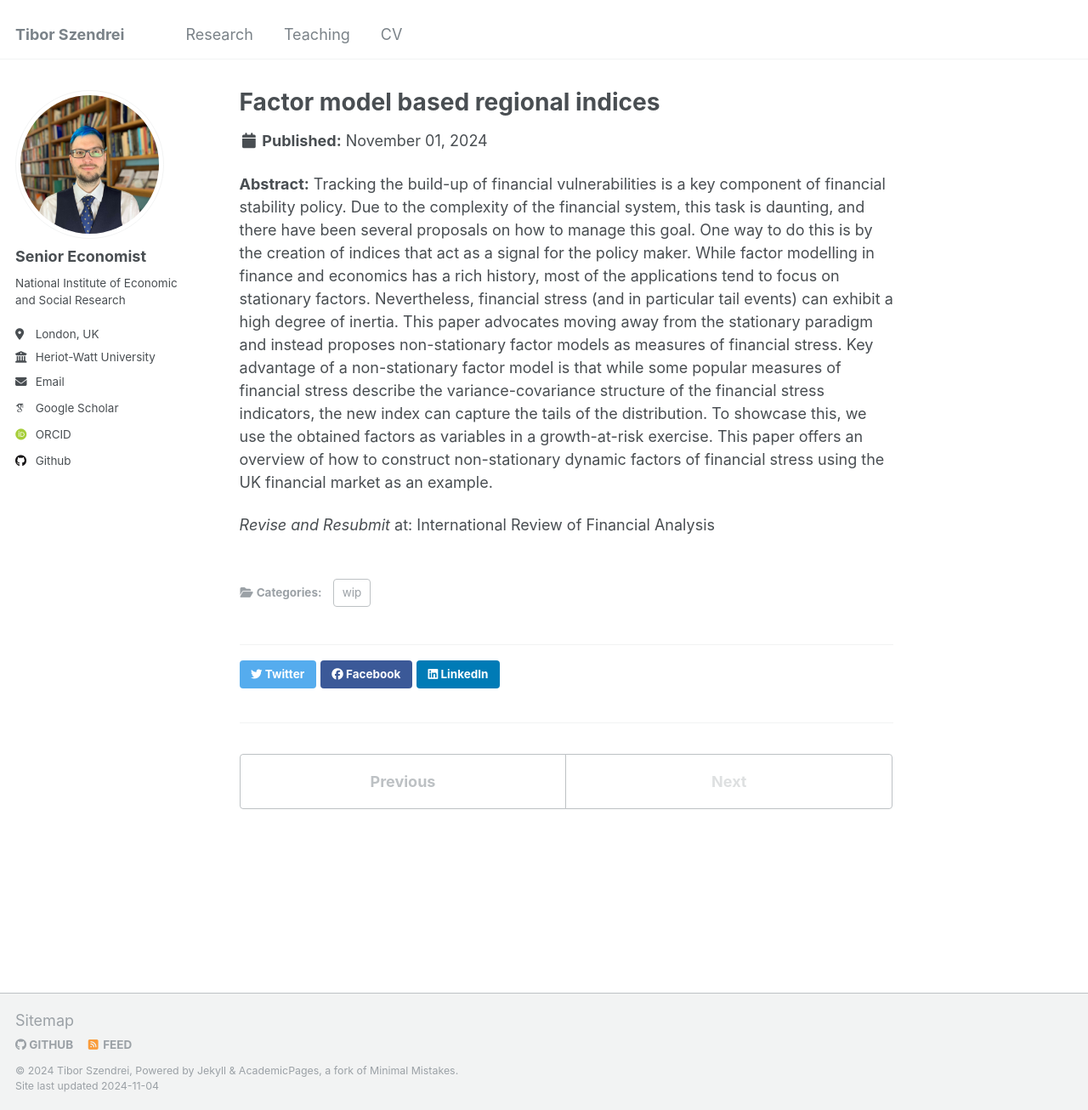
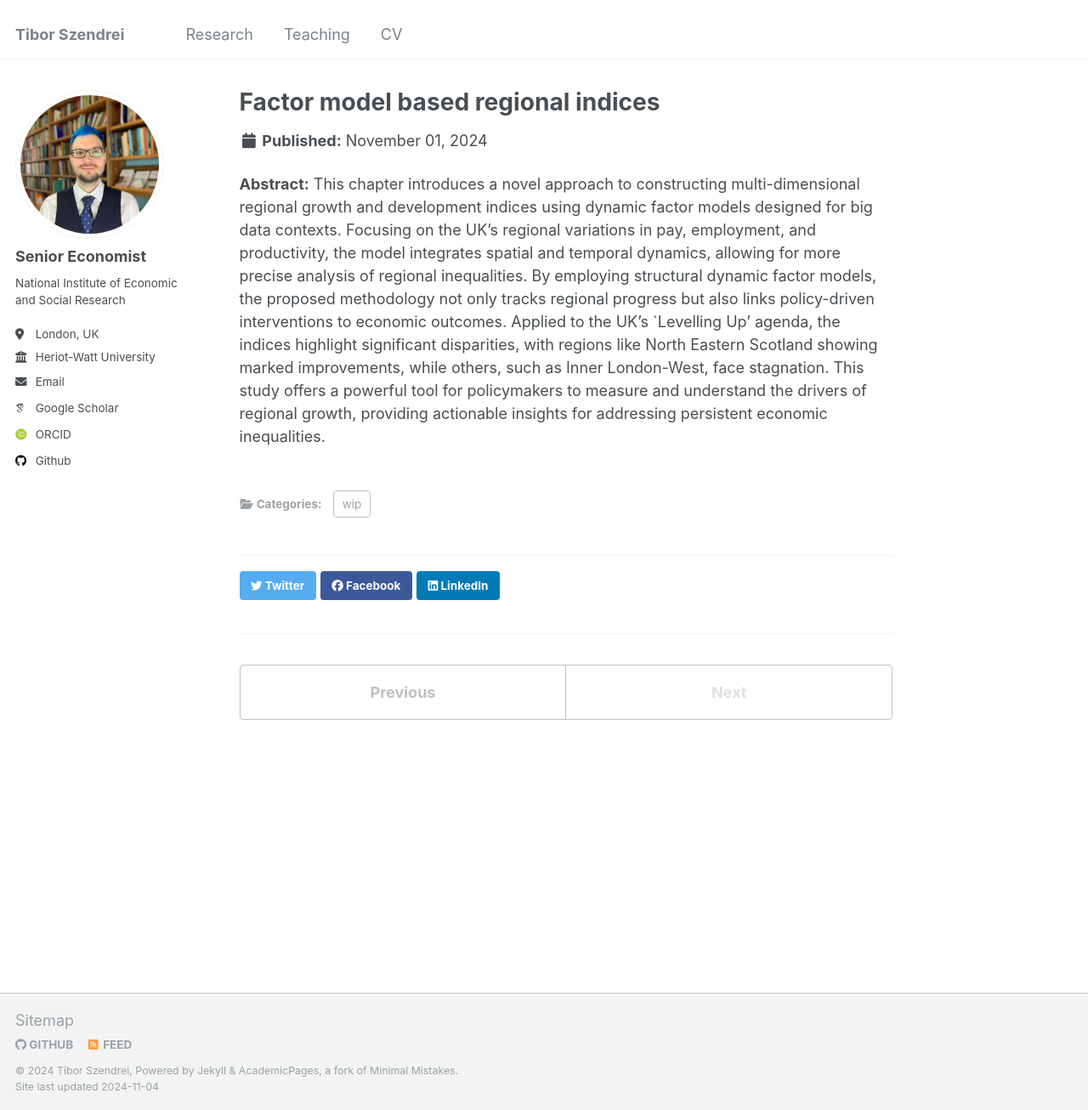
Before and after one commit to econometibi/econometibi.github.io, a Jekyll site: the page built from _publications/SDFM.md, in a window 1280 px wide and 1306 px high. Shown: the whole window at 85% size. Built offline with Jekyll 4.4.1, drawn with Linux system fonts in a browser that asks for light colours; some web fonts are replaced; a file with an impossible date is left out.

Commit message:
Update SDFM.md

```diff
--- a/_publications/SDFM.md
+++ b/_publications/SDFM.md
@@ -6,6 +6,4 @@ date: 2024-11-01
 excerpt: ''
 coauthors: "A. Bhattacharjee, A. Pabst, E.S. Gomez, R. Smith"
 ---
-**Abstract:** Tracking the build-up of financial vulnerabilities is a key component of financial stability policy. Due to the complexity of the financial system, this task is daunting, and there have been several proposals on how to manage this goal. One way to do this is by the creation of indices that act as a signal for the policy maker. While factor modelling in finance and economics has a rich history, most of the applications tend to focus on stationary factors. Nevertheless, financial stress (and in particular tail events) can exhibit a high degree of inertia. This paper advocates moving away from the stationary paradigm and instead proposes non-stationary factor models as measures of financial stress. Key advantage of a non-stationary factor model is that while some popular measures of financial stress describe the variance-covariance structure of the financial stress indicators, the new index can capture the tails of the distribution. To showcase this, we use the obtained factors as variables in a growth-at-risk exercise. This paper offers an overview of how to construct non-stationary dynamic factors of financial stress using the UK financial market as an example.
-
-_Revise and Resubmit_ at: International Review of Financial Analysis
+**Abstract:** This chapter introduces a novel approach to constructing multi-dimensional regional growth and development indices using dynamic factor models designed for big data contexts. Focusing on the UK’s regional variations in pay, employment, and productivity, the model integrates spatial and temporal dynamics, allowing for more precise analysis of regional inequalities. By employing structural dynamic factor models, the proposed methodology not only tracks regional progress but also links policy-driven interventions to economic outcomes. Applied to the UK’s `Levelling Up' agenda, the indices highlight significant disparities, with regions like North Eastern Scotland showing marked improvements, while others, such as Inner London-West, face stagnation. This study offers a powerful tool for policymakers to measure and understand the drivers of regional growth, providing actionable insights for addressing persistent economic inequalities.
```
